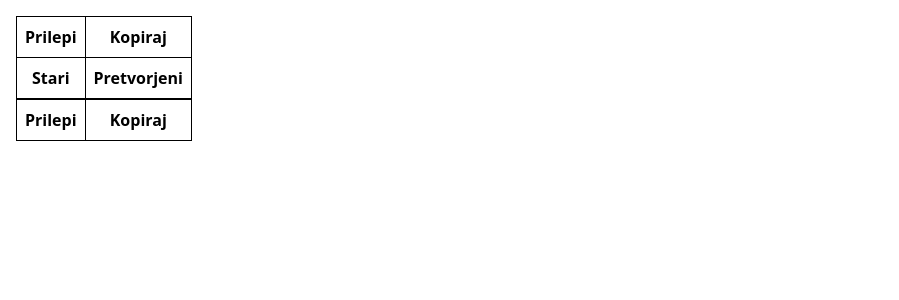
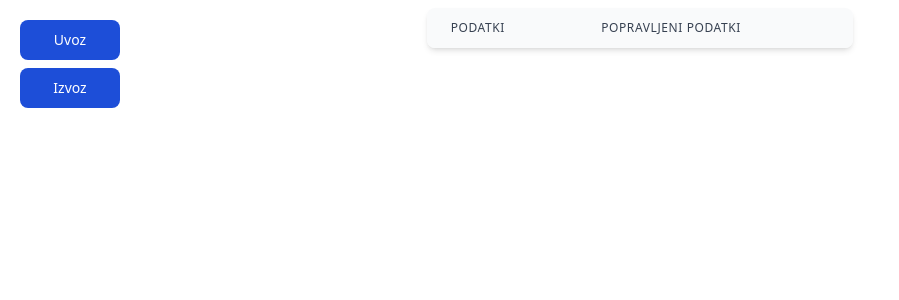
Before and after one commit to majcn/majda-excel-copy-paste, a React (Vite) app: page / in a window 1280 px wide. Shown: the top 300 px of the page, without its empty margins (0-899 px from the left). Built offline with nearby package versions, Linux system fonts and the light colour scheme.

Commit message:
rewrite with tailwing

```diff
--- a/src/App.tsx
+++ b/src/App.tsx
@@ -1,120 +1,74 @@
-import type { Column } from "react-table";
-
 import { useState } from "react";
-import { useTable } from "react-table";
-import styled from "styled-components";
 
 import { ToastContainer, toast } from "react-toastify";
 import "react-toastify/dist/ReactToastify.css";
-
-const Styles = styled.div`
-  padding: 1rem;
-  table {
-    border-spacing: 0;
-    border: 1px solid black;
-    th,
-    td {
-      margin: 0;
-      padding: 0.5rem;
-      border-bottom: 1px solid black;
-      border-right: 1px solid black;
-      :last-child {
-        border-right: 0;
-      }
-    }
-
-    tfoot {
-      text-align: center;
-      tr:first-child {
-        td {
-          border-top: 2px solid black;
-        }
-      }
-      font-weight: bolder;
-    }
-  }
-`;
 
 type DataType = {
   data: string;
   fixedData: number;
 };
 
-type TableProps = {
-  columns: Column<DataType>[];
-  data: DataType[];
-  onCopyClick: () => void;
-  onPasteClick: () => void;
-};
-
-function Table({ columns, data, onCopyClick, onPasteClick }: TableProps) {
-  const {
-    getTableProps,
-    getTableBodyProps,
-    headerGroups,
-    footerGroups,
-    rows,
-    prepareRow,
-  } = useTable({
-    columns,
-    data,
-  });
+function TableRow(data: DataType) {
+  let fixedDataColor = "text-gray-500 dark:text-gray-400";
+  if (data.data !== data.fixedData.toString()) {
+    fixedDataColor = "text-red-500 dark:text-red-400";
+  }
 
   return (
-    <table {...getTableProps()}>
-      <thead>
-        <tr role="row">
-          <th colSpan={1} role="columnheader">
-            <button onClick={onPasteClick}>Prilepi</button>
-          </th>
-          <th colSpan={1} role="columnheader">
-            <button onClick={onCopyClick}>Kopiraj</button>
-          </th>
-        </tr>
-        {headerGroups.map((headerGroup) => (
-          <tr {...headerGroup.getHeaderGroupProps()}>
-            {headerGroup.headers.map((column) => (
-              <th {...column.getHeaderProps()}>{column.render("Header")}</th>
-            ))}
-          </tr>
-        ))}
-      </thead>
-      <tbody {...getTableBodyProps()}>
-        {rows.map((row, i) => {
-          prepareRow(row);
-          return (
-            <tr {...row.getRowProps()}>
-              {row.cells.map((cell) => {
-                return <td {...cell.getCellProps()}>{cell.render("Cell")}</td>;
-              })}
-            </tr>
-          );
-        })}
-      </tbody>
-      <tfoot>
-        <tr role="row">
-          <td colSpan={1}>
-            <button onClick={onPasteClick}>Prilepi</button>
-          </td>
-          <td colSpan={1}>
-            <button onClick={onCopyClick}>Kopiraj</button>
-          </td>
-        </tr>
-      </tfoot>
-    </table>
+    <tr className="bg-white border-b dark:bg-gray-800 dark:border-gray-700">
+      <td className="py-4 px-6 text-sm font-medium text-gray-900 whitespace-nowrap dark:text-white">
+        {data.data}
+      </td>
+      <td className={`${fixedDataColor} py-4 px-6 text-sm whitespace-nowrap`}>
+        {data.fixedData}
+      </td>
+    </tr>
   );
 }
 
-const columns: Column<DataType>[] = [
-  {
-    Header: "Stari",
-    accessor: "data",
-  },
-  {
-    Header: "Pretvorjeni",
-    accessor: "fixedData",
-  },
-];
+function Table({ data }: { data: DataType[] }) {
+  return (
+    <div className="w-1/3 mx-auto flex flex-col">
+      <div className="overflow-x-auto sm:-mx-6 lg:-mx-8">
+        <div className="inline-block py-2 min-w-full sm:px-6 lg:px-8">
+          <div className="overflow-hidden shadow-md sm:rounded-lg">
+            <table className="min-w-full">
+              <thead className="bg-gray-50 dark:bg-gray-700">
+                <tr>
+                  <th
+                    scope="col"
+                    className="py-3 px-6 text-xs font-medium tracking-wider text-left text-gray-700 uppercase dark:text-gray-400"
+                  >
+                    Podatki
+                  </th>
+                  <th
+                    scope="col"
+                    className="py-3 px-6 text-xs font-medium tracking-wider text-left text-gray-700 uppercase dark:text-gray-400"
+                  >
+                    Popravljeni podatki
+                  </th>
+                </tr>
+              </thead>
+              <tbody>{data.map((el) => TableRow(el))}</tbody>
+            </table>
+          </div>
+        </div>
+      </div>
+    </div>
+  );
+}
+
+function Button({ text, onClick }: { text: string; onClick: () => void }) {
+  return (
+    <button
+      type="button"
+      onClick={onClick}
+      className="w-[100px] text-white bg-blue-700 hover:bg-blue-800 focus:ring-4 focus:ring-blue-300 font-medium rounded-lg text-sm px-5 py-2.5 text-center mr-2 mb-2 dark:bg-blue-600 dark:hover:bg-blue-700 dark:focus:ring-blue-800"
+    >
+      {text}
+    </button>
+  );
+}
 
 function App() {
   const [data, setData] = useState<DataType[]>([]);
@@ -154,14 +108,13 @@
   return (
     <>
       <ToastContainer />
-      <Styles>
-        <Table
-          onCopyClick={onCopyClick}
-          onPasteClick={onPasteClick}
-          columns={columns}
-          data={data}
-        />
-      </Styles>
+      <Table data={data} />
+
+      <div className="fixed top-5 ml-5">
+        <Button text="Uvoz" onClick={onPasteClick} />
+        <br></br>
+        <Button text="Izvoz" onClick={onCopyClick} />
+      </div>
     </>
   );
 }
```
